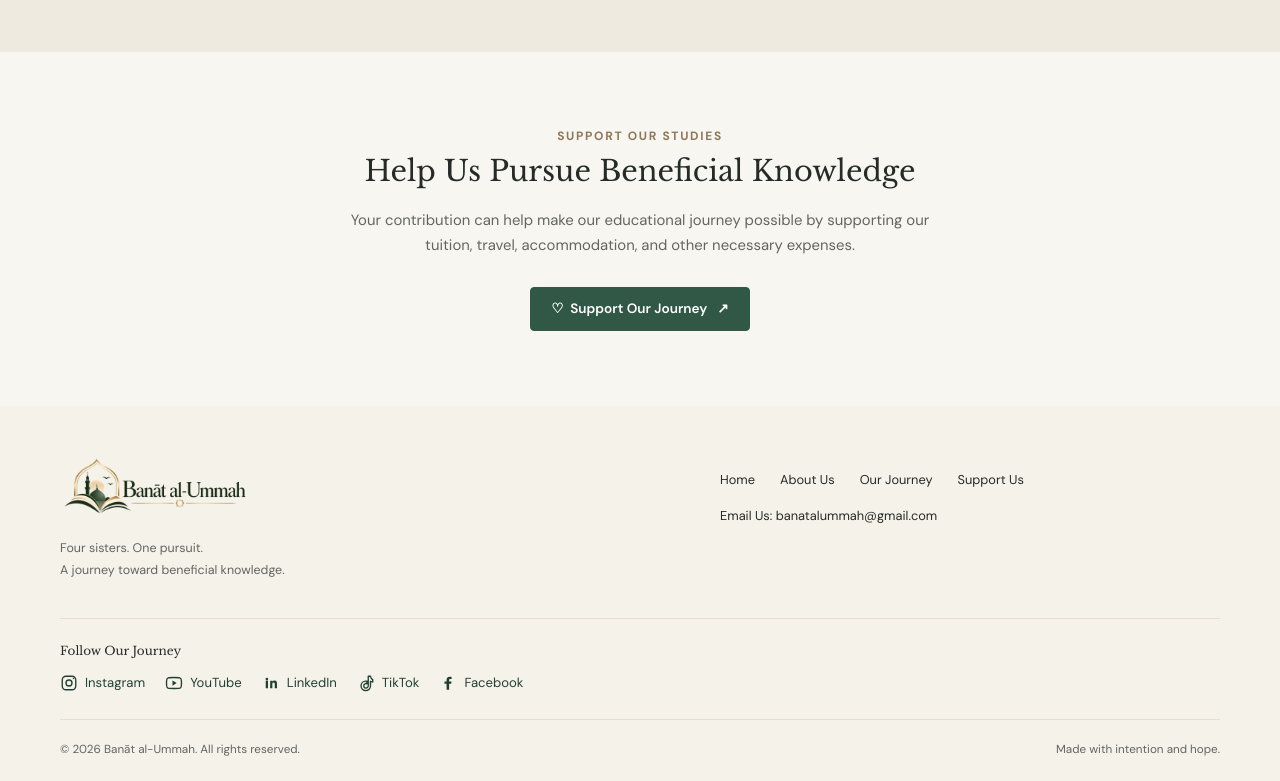
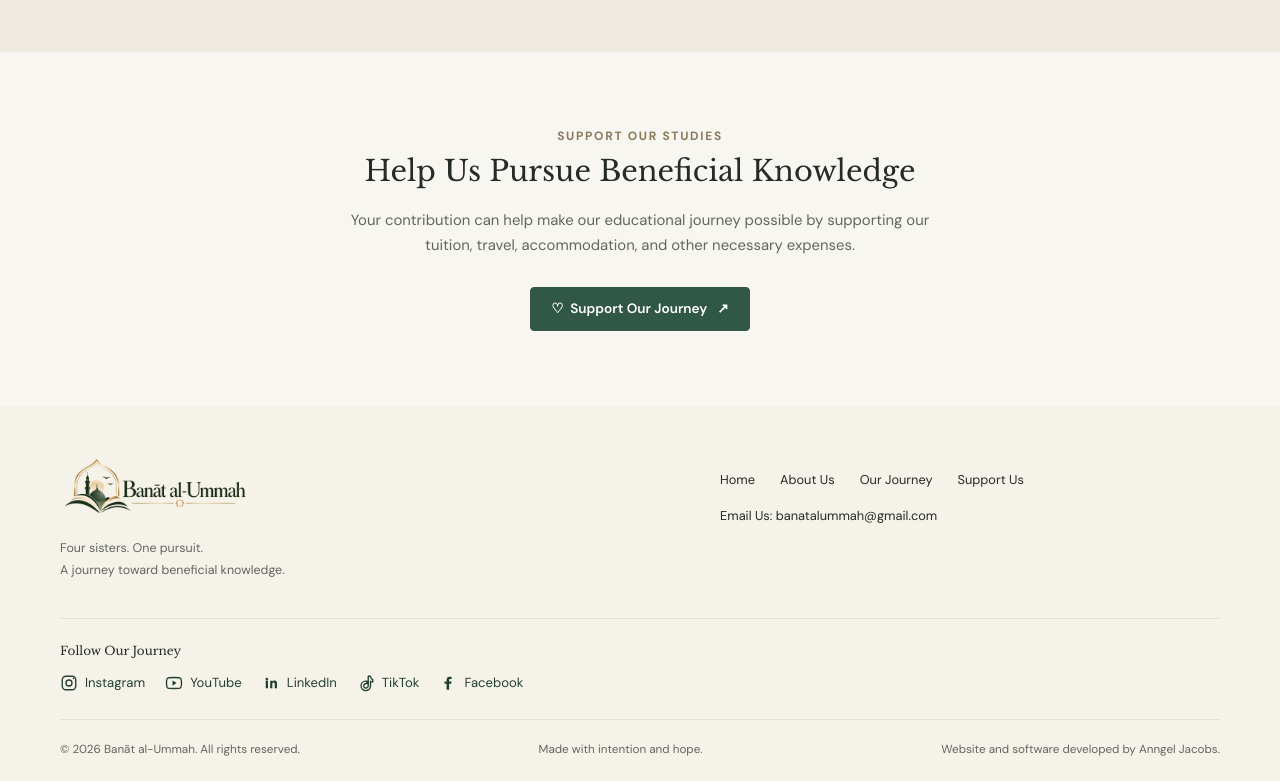
Before and after one commit to ajacobscsgit/banatalummah, a plain HTML site: page about.html in a window 1280 px wide. Shown: the part 4239-5020 px from the top of the page. Drawn offline with nearby package versions, Linux system fonts and the light colour scheme.

Commit message:
optional add

```diff
--- a/about.html
+++ b/about.html
@@ -684,6 +684,7 @@
       </span>
 
       <span>Made with intention and hope.</span>
+      <span>Website and software developed by Anngel Jacobs.</span>
 
     </div>
 
```
Also changed, not shown: donate.html (+1 -0 lines), index.html (+1 -0 lines), journey.html (+1 -0 lines).
